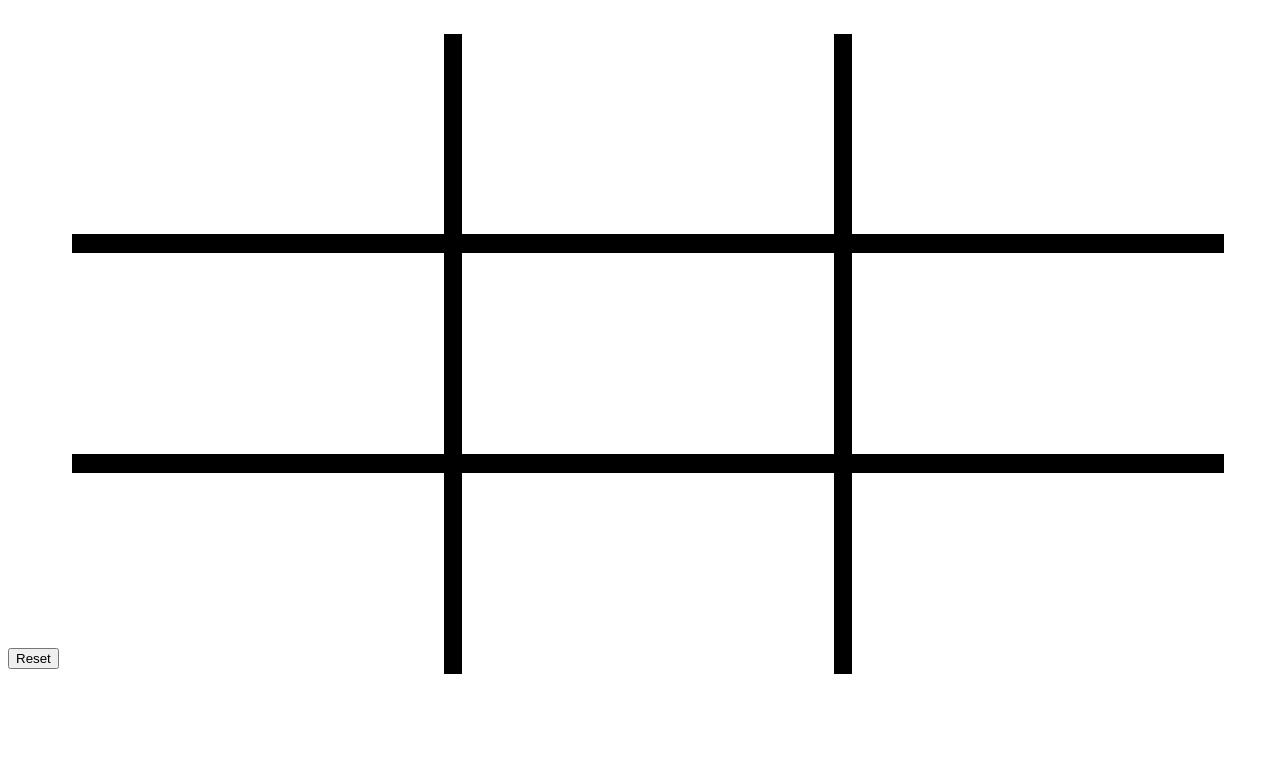
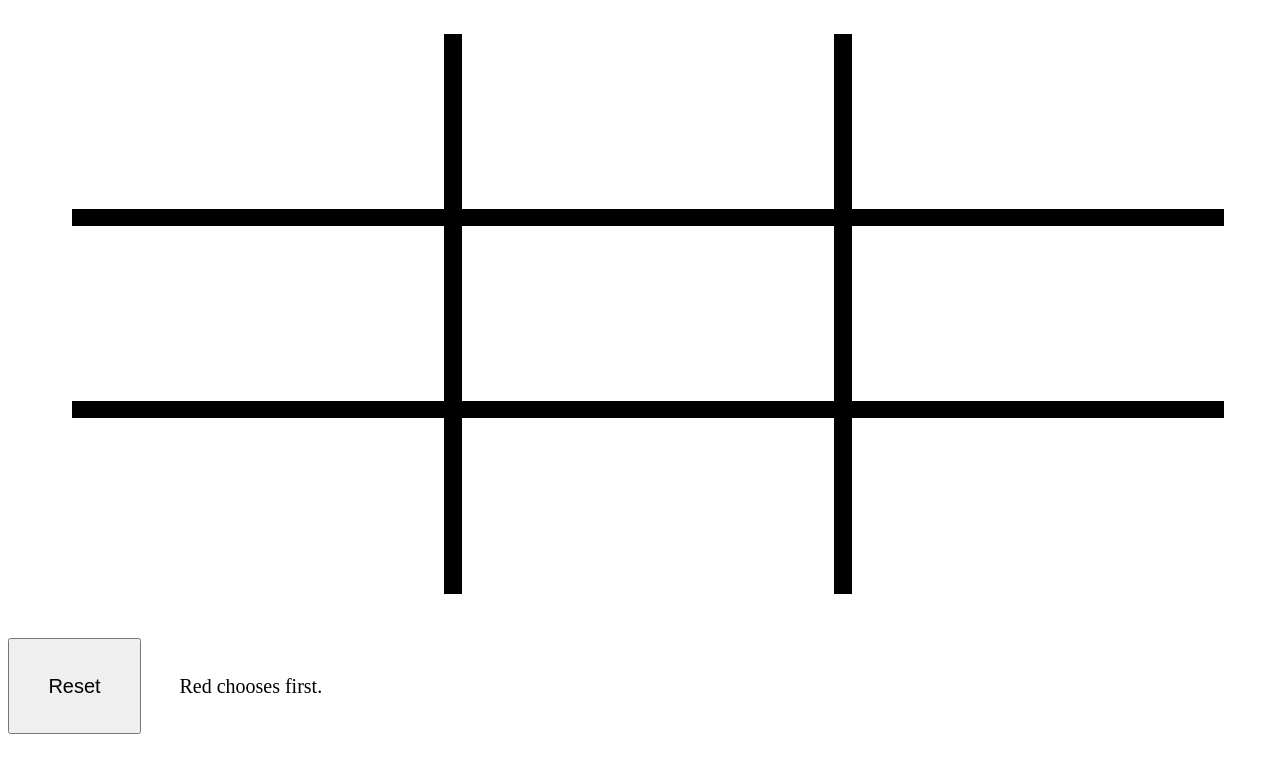
Before and after one commit to michael1visser/tic-tac-toe, a plain HTML site: page index.html in a window 1280 px wide. Drawn offline with Linux system fonts and the light colour scheme.

Commit message:
message added. phase 1 complete

```diff
--- a/index.html
+++ b/index.html
@@ -12,10 +12,9 @@
     </main>
 
     <footer>
-        <div id="message"></div>
-        <div>
-            <button class="reset-button">Reset</button>
-        </div>
+        <button class="reset-button">Reset</button>
+
+        <div id="message">Red chooses first.</div>
     </footer>
 </body>
 <script src="script.js"></script>
--- a/script.js
+++ b/script.js
@@ -9,6 +9,8 @@ let board = document.querySelector(".board")
 let footer = document.querySelector("footer")
 
 let tiles = []
+
+let message = document.querySelector("#message")
 
 
 //Function to set tiles with class tile iterating over the array
@@ -54,10 +56,13 @@ board.addEventListener("click", e =>{
 function playerSwitch () {
     if (currentPlayer == "red"){
         currentPlayer = blue
+
     }
     else {
         currentPlayer = red
     }
+
+    message.innerHTML = (`${currentPlayer} chooses next.`)
 }
 
 //Function to reset game
@@ -68,6 +73,7 @@ function resetGame(){
         n.setAttribute("class", "tile")
         n.dataset.selected = "false"
         currentPlayer = red
+        message.innerHTML = "Red chooses first"
     })
 }
 
--- a/style.css
+++ b/style.css
@@ -5,12 +5,13 @@
 body {
     width: 100vw;
     height: 100vh;
+    font-size: 20px;
 
 }
 
 main {
     width: 100%;
-    height: 80%;
+    height: 70%;
     display: flex;
     justify-content: center;
 
@@ -41,3 +42,21 @@ main {
 .blue {
     background-color: blue;
 }
+
+footer {
+    height: 20%;
+    margin-top: 3%;
+
+    display: flex;
+    align-items: center;
+}
+
+.reset-button {
+    height: 60%;
+    padding: 0 3%;
+    font-size: 20px;
+}
+
+#message {
+    margin-left: 3%;
+}
```
